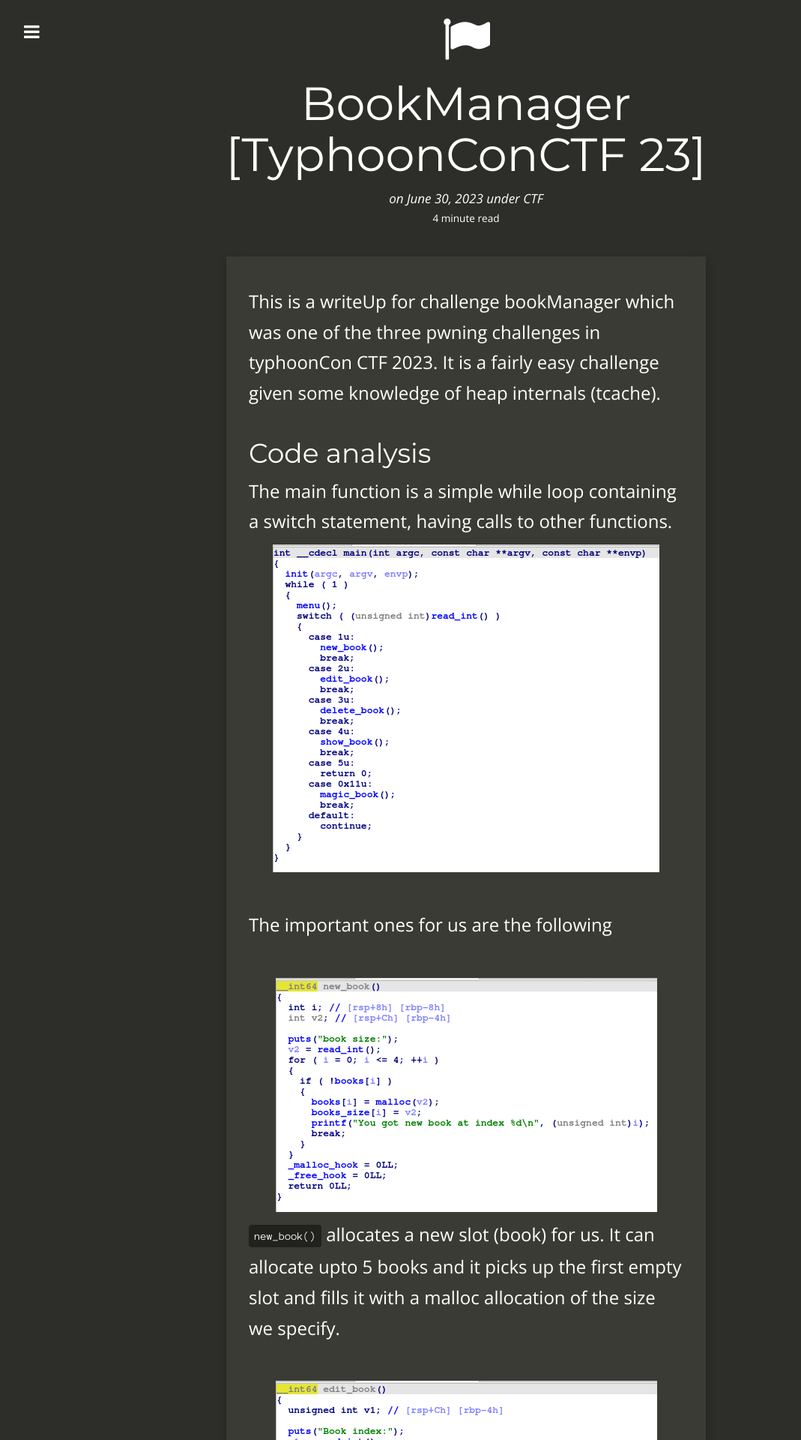
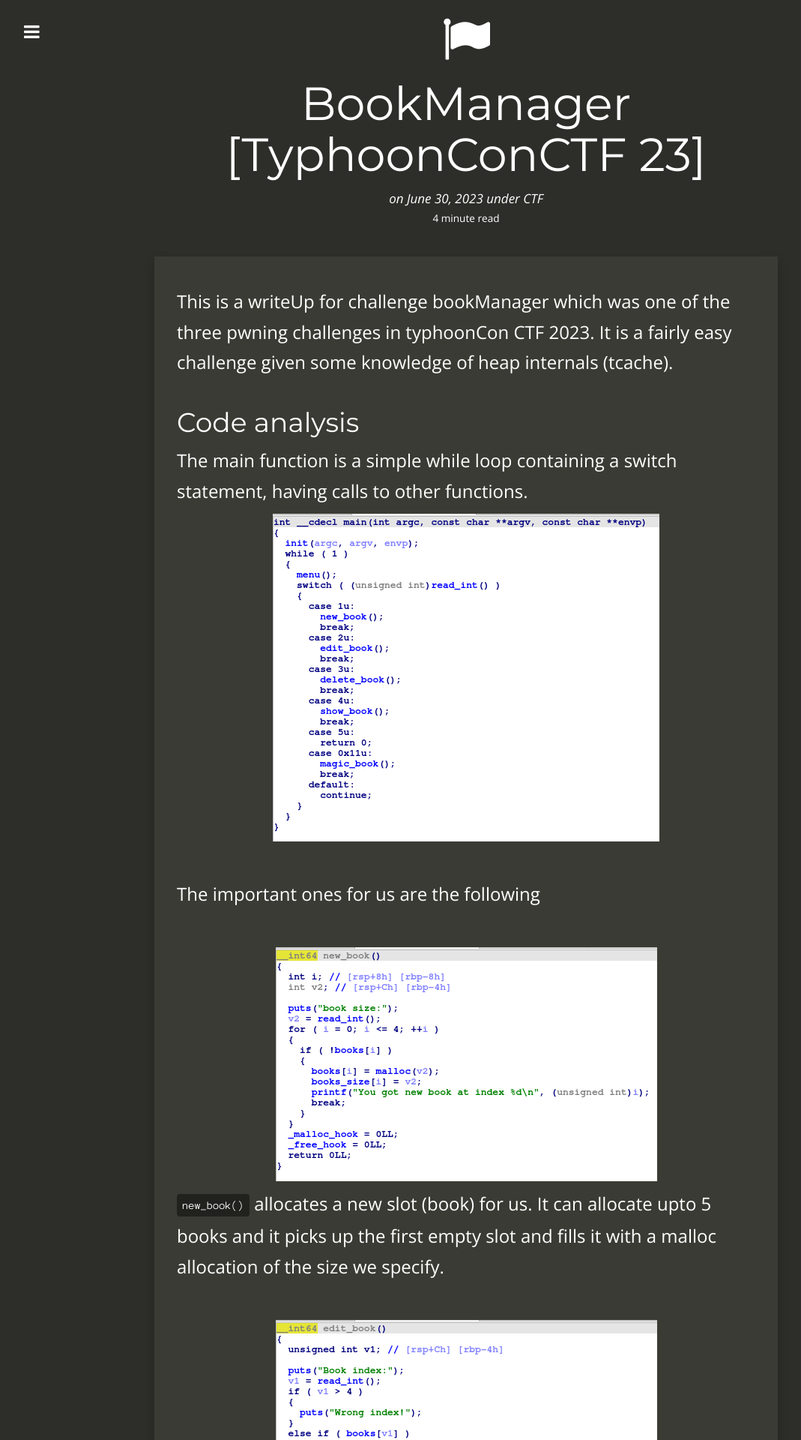
Before and after one commit to Owl-A/owl-a.github.io, a Jekyll site: the page built from _posts/2023-06-30-typhooncon-BookManager.md, in a window 1280 px wide. Shown: the top 1920 px of the page at 75% size, without its empty margins (18-1087 px from the left). Built offline with Jekyll 4.4.1, drawn with Linux system fonts in a browser that asks for light colours; nearby versions of some CDN libraries; comment, search, counter and statistics services are not loaded.

Commit message:
style tweak - final

```diff
--- a/_includes/footer.html
+++ b/_includes/footer.html
@@ -1,4 +1,4 @@
-<div class="footer clearfix">
+<div class="footer dummy clearfix">
   <div class="col-md-8">
     {{ site.footer_left }}
   </div>
--- a/css/style.scss
+++ b/css/style.scss
@@ -595,6 +595,9 @@
 			padding-top: 10px;
 			padding-bottom: 10px;
 
+			margin-left: -15%;
+			width: 130%;
+
 			@media (min-width: $screen-sm-min) {
 				font-size: 24px;
 				padding-left: 30px;
```
